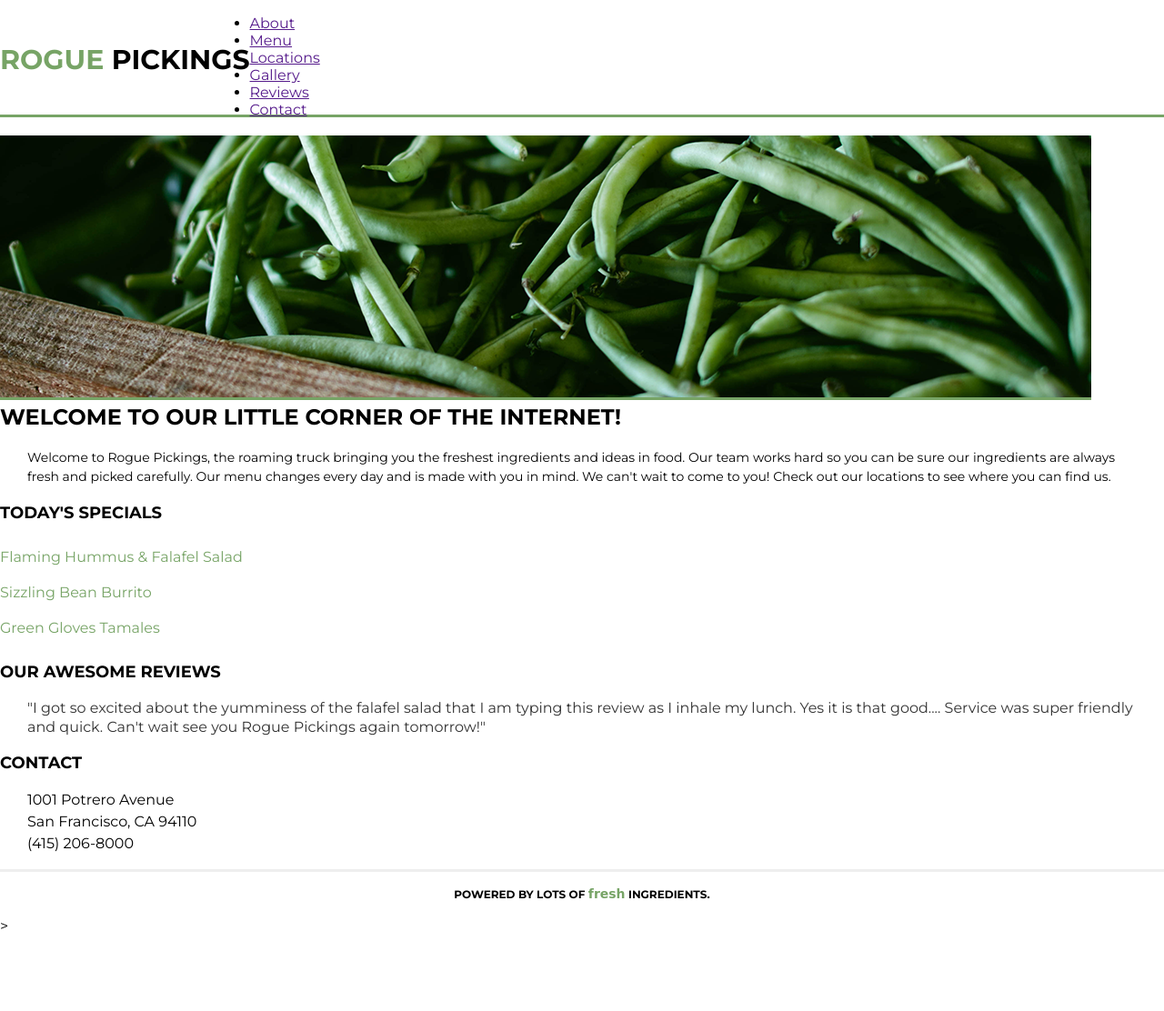
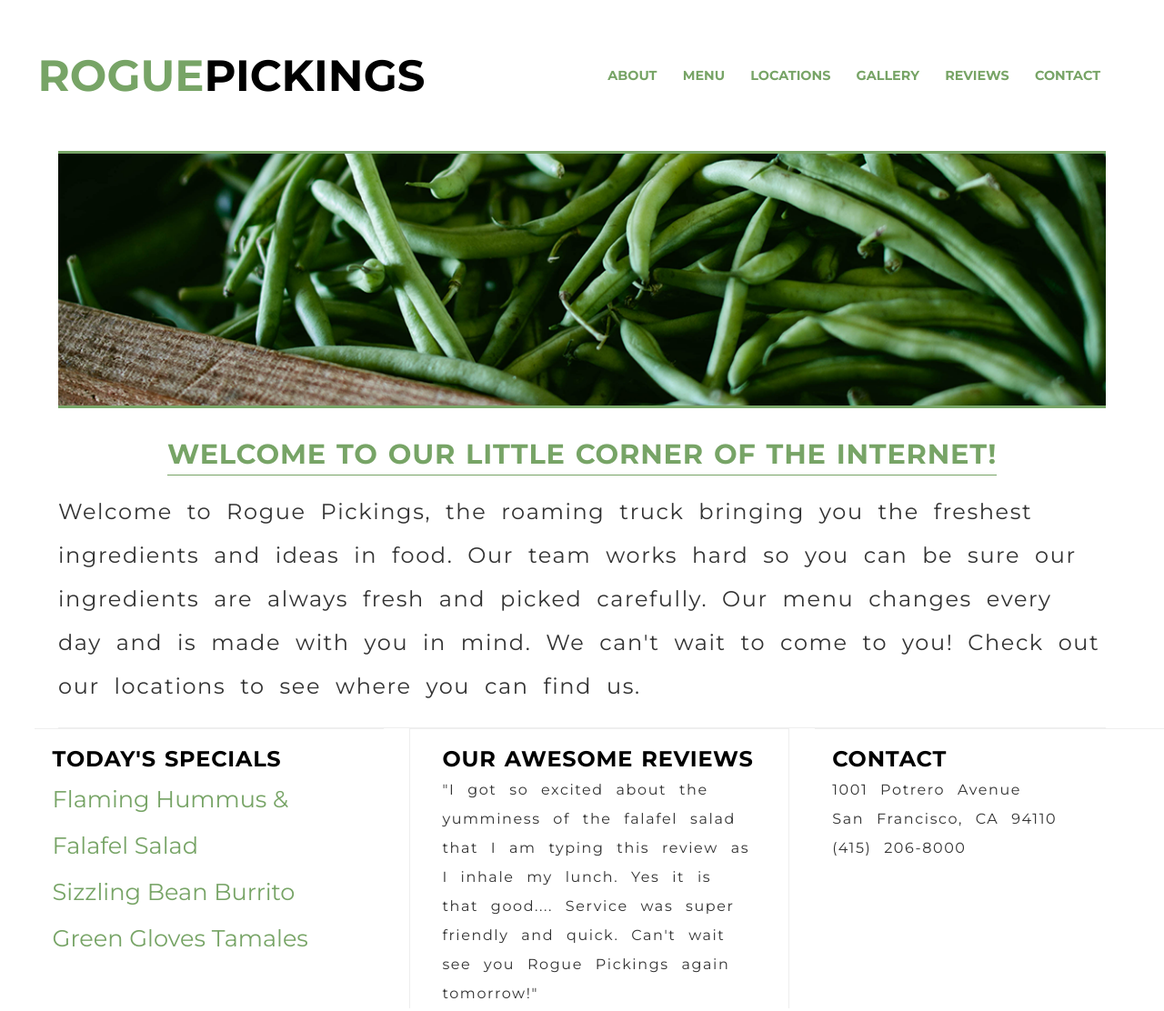
Before and after one commit to ThePinkGargoyle/Rouge-Pickings, a plain HTML site: page index.html in a window 1280 px wide. Shown: the top 1112 px of the page at 91% size. Before the commit the page ends 1028 px from the top, so only its background shows below. Drawn offline with nearby package versions, Linux system fonts and the light colour scheme; a script that the page names is missing; a web font is replaced by a local one.

Commit message:
Update main.css

```diff
--- a/css/main.css
+++ b/css/main.css
@@ -1,222 +1,407 @@
-/***BODY***/
-    font-family: "Montserrat";
-    color:#2b2b2b;
-    padding: 20px 45px 20px 0;
-    @font-face{
-        font-family: 'Wisdom Script';
-        src: url('../fonts/wisdom-script.otf') format('opentype');
+/*! HTML5 Boilerplate v5.2.0 | MIT License | https://html5boilerplate.com/ */
+
+/*
+ * What follows is the result of much research on cross-browser styling.
+ * Credit left inline and big thanks to Nicolas Gallagher, Jonathan Neal,
+ * Kroc Camen, and the H5BP dev community and team.
+ */
+
+/* ==========================================================================
+   Base styles: opinionated defaults
+   ========================================================================== */
+
+   html {
+    color: #222;
+    font-size: 1em;
+    line-height: 1.4;
+}
+
+/*
+ * Remove text-shadow in selection highlight:
+ * https://twitter.com/miketaylr/status/12228805301
+ *
+ * These selection rule sets have to be separate.
+ * Customize the background color to match your design.
+ */
+
+::-moz-selection {
+    background: #b3d4fc;
+    text-shadow: none;
+}
+
+::selection {
+    background: #b3d4fc;
+    text-shadow: none;
+}
+
+/*
+ * A better looking default horizontal rule
+ */
+
+hr {
+    display: block;
+    height: 1px;
+    border: 0;
+    border-top: 1px solid #ccc;
+    margin: 1em 0;
+    padding: 0;
+}
+
+/*
+ * Remove the gap between audio, canvas, iframes,
+ * images, videos and the bottom of their containers:
+ * https://github.com/h5bp/html5-boilerplate/issues/440
+ */
+
+audio,
+canvas,
+iframe,
+img,
+svg,
+video {
+    vertical-align: middle;
+}
+
+/*
+ * Remove default fieldset styles.
+ */
+
+fieldset {
+    border: 0;
+    margin: 0;
+    padding: 0;
+}
+
+/*
+ * Allow only vertical resizing of textareas.
+ */
+
+textarea {
+    resize: vertical;
+}
+
+/* ==========================================================================
+   Browser Upgrade Prompt
+   ========================================================================== */
+
+.browserupgrade {
+    margin: 0.2em 0;
+    background: #ccc;
+    color: #000;
+    padding: 0.2em 0;
+}
+
+/* ==========================================================================
+   Author's custom styles
+   ========================================================================== */
+
+* {
+    margin: 0;
+    padding: 0;
+}
+
+html {
+    height: 100%;
+    width: 100%;
+    font-size: 16px;
 }
 
 body {
     font-family: 'Montserrat', Helvetica, Arial, sans-serif;
+    color: #fff;
 }
 
-    .container{
-        width: 1200px;
-        margin: 0 auto;
+.flex-container{
+    display: flex;
+    flex-flow: column wrap;
+    justify-content: space-between;
+    align-items: center;
+    max-width: 100%;
 }
 
-    h1,
-    h2,
-    h3,
-    h4 {
-        color: black;
+/* ----------- <header> <footer> ----------- */
+header, footer {
+    width: 100%;
+    display: flex;
+    flex-flow: column wrap;
+    justify-content: center;
+    align-items: center;
+    text-align: center;
+    word-spacing: .5rem;
+    letter-spacing: .1rem;
+}
+
+header ul {
     text-transform: uppercase;
     font-weight: 700;
-    }
-    h1 {
-        font-size: 30px;
-    }
-    h2 {
-        font-size: 24px;
-    }
-    h3 {
-        font-size: 18px;
-    }
-    h4 {
-        font-size: 12px;
+    font-size: .75rem;
+    display: flex wrap;
+    flex-direction: column;
+    justify-content: space-between;
+    text-align: center;
+    padding-bottom: 1.5rem;
 }
 
-    p {
-        font-size: 14px;
-        line-height: 21px;
-        padding: 0 30px;
+header ul li {
+    line-height: 2rem;
 }
 
-    header {
-        height: 110px;
-        border-bottom: 3px solid #77a466;
-        margin: 0 auto;
-    }
-
-    header h1 {
-        float: left;
-        margin: 0;
-        padding: 38px 0;
-    }
-    header h1 span {
-        color: #77a466;
-    }
-
-    header nav {
-        float: right;
-        padding: 46px 0;
-    }
-    header nav ul {
-        margin: 0;
-        padding: 0;
-    }
-    header nav ul li {
-        text-transform: uppercase;
-        font-weight: 700;
-        font-size: 14px;
-        padding: 0 10px;
-        display: inline;
-    }
-    header nav ul li a{
+header ul li a{
     text-decoration: none;
     color:#77a466;
 }
 
-    .top-section,
-    .bottom-section {
-        margin: 0 auto;
-        clear: both;
+footer {
+    border-top: .1875rem  solid #eee;
+    margin-top: 1rem;
 }
 
-    .main-image {
-        height: auto;
-        float: left;
-    }
-    .main-image img {
-        border-bottom: 3px solid #77a466;
+
+
+footer span {
+    font-family: 'Galada', cursive;
+    text-transform: lowercase;
+    color: #77a466;
+    font-size: 1.2rem;
 }
 
-    .main-title {
-        height: auto;
-        float: left;
+/* ----------- <h1 to h3> Styles ----------- */
+h1,
+h2,
+h3,
+h4  {
+    color: black;
+    text-transform: uppercase;
+    font-weight: 700;
+    max-width: 90%;
+    margin: .1rem 0;
+    word-spacing: .1rem;
+    letter-spacing: .05rem;
 }
-    .main-title h3 {
-        text-align: left;
-        padding: 5px 0;
+
+h1 {
+    font-size: 1.3rem;
+    border-bottom: .3rem solid #77a466;
+    width: 90%;
+    text-align: center;
+}
+
+h1 span {
     color: #77a466;
 }
-    .main-title p {
-        padding: 0;
-        font-size: 16px;
-        line-height: 25px;
+
+h2 {
+    font-size: 1rem;
+    color: #77a466;
+    text-align: left;
+    width: fit-content;
+    margin: 0 auto;
+    margin-bottom: 1rem;
 }
 
-    .section-one,
-    .section-two,
-    .section-three {
-        width: 399px;
-        height: auto;
-        float: left;
-        border-top: 1px solid #eee;
+h3 {
+    font-size: .785rem;
+    margin-top: 1rem;
+    text-align: left;
 }
 
-    .section-one h4 {
-        padding: 10px 0;
+/* ----------- <main> styles ----------- */
+.main-image img {
+    width: 90%;
+    border-top: .1875rem solid #77a466;
+    border-bottom: .1875rem solid #77a466;
+    display: flex;
+    justify-content: center;
+    align-content: center;
+    margin: 0 auto;
+    margin-bottom: .5rem;
 }
 
-    .section-two {
-        border-left: 1px solid #eee;
-        border-right: 1px solid #eee;
+p {
+    width: 90%;
+    font-size: 1rem;
+    text-align: left;
+    margin: 0 auto;
+    line-height: 1.5rem;
+    color: #333;
+    word-spacing: .1rem;
+    letter-spacing: .05rem;
 }
 
-    .section-two h4,
-    .section-three h4 {
-        padding: 10px 30px;
+.flex-items {
+    display: flex;
+    flex-flow: column wrap;
+    justify-content: space-between;
+    align-content: center;
+    border-top: .0625rem solid #eee;
+    width: 90%;
+}
+
+#div-1, #div-2, #div-3 {
+    width: 100%;
+    display: flex;
+    flex-flow: column wrap;
+    justify-content: space-between;
+    align-content: left;
 }
 
 .menu {
+    width: 90%;
+    margin: 0 auto;
     list-style: none;
-        padding: 0;
 }
+
 .menu li {
-        padding: 10px 0;
     color:#77a466;
+    width: fit-content;
+    font-size: .95rem;
+    line-height: 2rem;
 }
 
 .reviews {
     color: #333;
-        font-size: 16px;
-        line-height: 21px;
+    font-size: 1rem;
+
 }
 
 .address {
-        font-size: 16px;
-        line-height: 24px;
+    font-size: 1rem;
+}
+
+/* ----------- Tablets larger than 768px wide ----------- */
+@media (min-width:  768px) {
+    .flex-container {
+        flex-flow: row wrap;
+        align-items: flex-start;
+    }
+
+    /* ----------- <header> <footer> ----------- */
+    header ul li {
+        font-size: 2em;
+        line-height: 2em;
     }
 
     footer {
-        height: 50px;
-        border-top: 3px solid #eee;
-        margin: 0 auto;
-        clear: both;
-        text-align: center;
-    }
-    footer span {
-        font-family: 'Wisdom Script', cursive;
-        text-transform: lowercase;
-        color: #77a466;
-        font-size: 14px;
+        border-top: .0625rem solid #eee;
+        font-size: 2em;
+        width: 90%;
+        margin: 1.3rem auto;
     }
 
-/*****GRID*****/
-.full-width {
-    width: 1200px;
+    footer span {
+        font-size: 1.3em;
+    }
+
+    /* ----------- <h1 to h4> Styles ----------- */
+    h1 {
+        font-size: 3em;
+     }
+
+    h2 {
+        font-size: 1.9rem;
+        text-align: left;
+        margin-top: 1em;
+        border-bottom: .0625rem solid #77a466;
+    }
+
+    h3 {
+        font-size: 1.5em;
+    }
+
+    /* ----------- <main> styles ----------- */
+    p {
+        font-size: 1.5em;
+        line-height: 2em;
+        word-spacing: .5rem;
+        letter-spacing: .1rem;
+    }
+
+    main p {
+        width: 90%;
+        padding-bottom: 1.3rem;
+        border-bottom: .0625rem solid #eee;
+    }
+
+    .flex-items {
+        display: flex;
+        flex-flow: column wrap;
+        justify-content: space-between;
+        align-items: flex-start;
+        width: 90%;
         margin: 0 auto;
     }
-.half-width {
-    width: 600px;
-    float: left;
-}
-.third-width {
-    width: 400px;
-    float: left;
+
+    #div-1, #div-2, #div-3 {
+        width: 30%;
+        margin: 0 0;
     }
 
-/***HEADER***/
-h1{
-    font-size: 30px;
-    line-height: 23px;
-    font-family: "Montserrat";
-    font-weight: 700;
-    float: left;
-}
-rogue{
-    color: #77a466;
+    #div-1 {
+        margin-left: 3%;
     }
 
-nav{
-    font-size: 14px;
-    line-height: 23px;
-    color: #77a466;
-    font-family: "Montserrat";
-    font-weight: 700;
-    float: right;
+    #div-2, #div-3 {
+        letter-spacing: 0;
+        word-spacing: 0;
     }
-nav ul li{
-    display: inline-block;
 
-/***MAIN***/
-.hero{}
-h2{}
-h3{}
-p{}
+    #div-2 p, #div-3 p {
+        font-size: 1em;
+    }
 
-/***CONTACT***/
-phone{}
+    #div-2 {
+        border-left: .0625rem solid #eee;
+        border-right: .0625rem solid #eee;
+        padding: 0 1rem;
+    }
 
-/***FOOTER***/
-footer{}
+    .menu li {
+        font-size: 1.6em;
+        line-height: 2em;
+    }
+}
 
-/***RESPONSIVE CSS***/
-.wrapper{
-    min-width: 600px;
+/* ----------- Monitors larger than 1200px wide ----------- */
+@media (min-width: 1200px) {
+    /* ----------- <header> ----------- */
+    header {
+        width: 93.5%;
+        display: flex;
+        flex-flow: row;
+        justify-content: space-between;
+        align-items: center;
+        margin: 3em auto;
     }
-.main-image{
-    resize: both;
+
+    header ul {
+        width: 50%;
+        display: flex;
+        flex-direction: row;
+        justify-content: space-evenly;
+        align-items: flex-end;
+        padding-bottom: 0;
+        letter-spacing: 0;
     }
+
+    header ul li {
+        line-height: normal;
+        letter-spacing: normal;
+        font-size: 1.2em;
+    }
+
+    footer {
+        margin-top: .5em;
+        padding-top: .5em;
+    }
+
+    /* ----------- <h1 to h4> Styles ----------- */
+    h1 {
+        width: 35%;
+        border-bottom: 0;
+        display: flex;
+        justify-content: space-around;
+        align-items: flex-start;
+        font-size: 3em;
+        letter-spacing: normal;
+    }
+}
```
Lines whose indentation alone changed are shown as unchanged.
